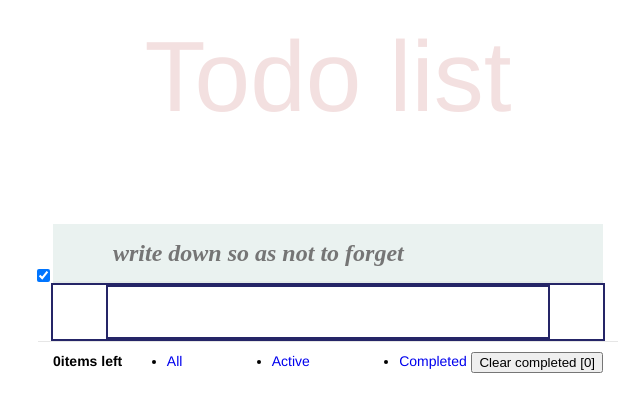
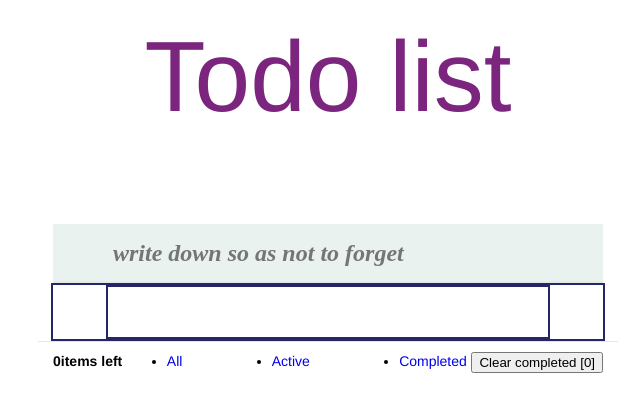
Before and after one commit to Varfolomeev-Ilya/toDo-on-React, a React (Create React App) app: page / in a window 1280 px wide. Shown: the top 412 px of the page, without its empty margins (312-952 px from the left). Built offline with nearby package versions, Linux system fonts and the light colour scheme.

Commit message:
styles for header components

```diff
--- a/src/components/body/SectionComponents.jsx
+++ b/src/components/body/SectionComponents.jsx
@@ -7,7 +7,6 @@ const SectionComponents = () => {
   return (
     <div>
       <section className="todo__Body" id="main" >
-        <input className="toggle-all" id="toggle-all" type="checkbox" checked="true"/>
           <label for="toggle-all"/>
           <ul className="todo-list">
           </ul>
--- a/src/components/header/HeaderComponents.jsx
+++ b/src/components/header/HeaderComponents.jsx
@@ -8,14 +8,12 @@ const Header = styled.header`
   margin: 0 auto;
 `;
 
-
 const Title = styled.h1`
  font-size: 100px;
  font-weight: 100;
  text-align: center;
- color: rgba(175, 47, 47, 0.15);
+ color: rgb(124, 37, 126);
 `;
-
 
 const HeaderComponents = () => {
   return (
--- a/src/components/header/InputComponents.jsx
+++ b/src/components/header/InputComponents.jsx
@@ -41,7 +41,7 @@ class InputComponents extends React.Component {
           value={this.state.value}
           onChange={this.handleChange.bind(this)}
           placeholder="write down so as not to forget"
-           />
+          />
         </Label>
       </form>
     );
```
